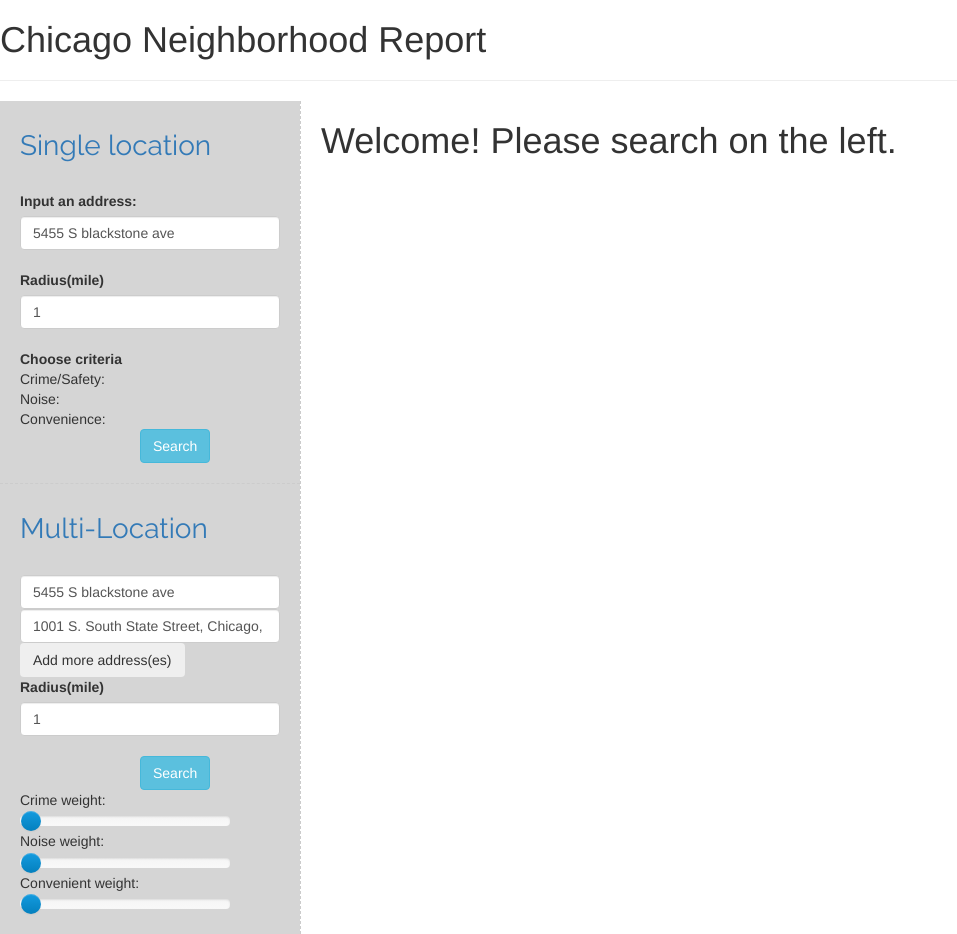
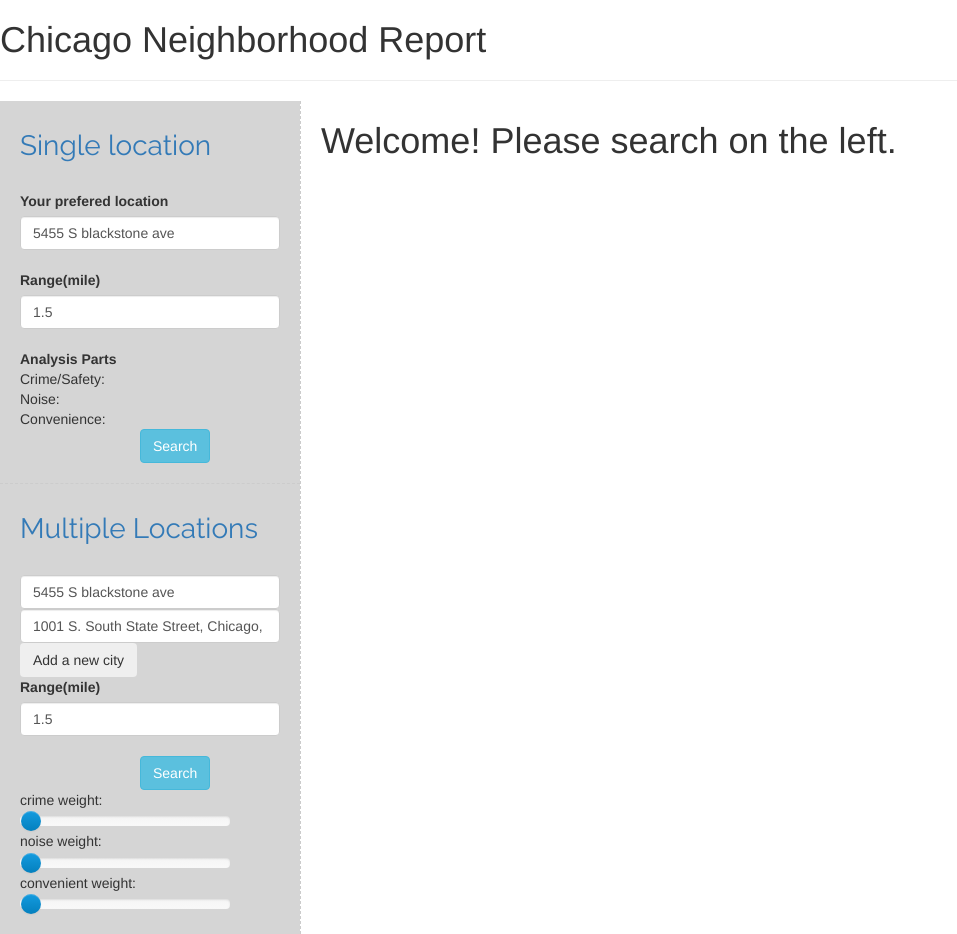
Before and after one commit to EricUC/chicago_neighborhood_report, a Django app: page /city/ in a window 1280 px wide. Shown: the whole page, without its empty margins (0-957 px from the left). Run offline with Django 3.2, Linux system fonts and the light colour scheme; style sheets or scripts are compiled from the project's sources; parts of the project's set-up code (start-up, migrations or seed data) failed here and were passed over; some libraries are stand-ins or nearby versions; some web fonts are replaced.

Commit message:
Recall the old version

```diff
--- a/city/static/city/js/index.js
+++ b/city/static/city/js/index.js
@@ -1,22 +1,3 @@
-// 以下是需要做出的功能改动：
-//  1. 比较模式的总评table:
-//    1.1 需要把四个表头文字改成：address, safety, noise level, convenience,
-//        并且去掉“／”和权重数字 ok
-//    1.2 更改各项分值的计算方法为百分制：
-//      1.2.1 safety: 以 crime city total average 为中间值，0犯罪为100分，
-//            city total average的两倍为一百分，由此计算area total的得分。 ok, 2倍的时候应该为0分吧
-//      1.2.2 noise level: 以100分为100分， 50分为零分，由此计算noise core的得分。 ok
-//      1.2.3 convenience: 不太清楚这个怎么算的，但是最大值为100分，最大值的 2/3 为50分，
-//                         最大值的1/3或以下为零分。
-//    1.3 在文本"Summary of the several locations of around 1 miles"的位置(表格上方)，
-//        写一个自动生成文本的总结句, 在以下文本中嵌入总分最高的地址。
-//        “all criteria considered, (哪个地址) has the best overall neighborhood.” ok
-//  2. Crime graph
-//    2.1 去掉分项条形图内部的间隙（即不同颜色、紧挨着的条形之间的间隙） ok
-//    2.2 加上自动生成文本的总结句: "(哪个地址)'s neighborhood is the safest." 以及
-//        "(哪个地址) has the lowest residential crime rate." ok
-//  3. 比较模式需要加上convenience横条形图 ok
-//  4. 其他之前提过的改动。
 var get_data_fake = function(data) {
   return {
     'area total': 2053,
@@ -63,7 +44,7 @@ var get_safety = function(dom) {
       // set the single-summary-crime-rate span value
       doms = $(".single-summary-crime-rate")
       for (var i=0; i< doms.length; i++) {
-        doms[i].innerText = Math.abs(parseInt((response['area total'] - response['city total average']) / response['city total average'] * 100))
+        doms[i].innerText = parseInt((response['area total'] - response['city total average']) / response['city total average'] * 100) + '%'
       }
       // set the single-summary-crime-type
       doms = $(".single-summary-crime-type")
@@ -82,11 +63,10 @@ var get_safety = function(dom) {
       }
 
       // set the single-summary-noise-below
-      // 这改了自动生成文本的条件 80分以上high, 70分以下low, 之间moderate
       doms = $(".single-summary-noise-below")
-      if (response['noise']['score'] > 80) {
+      if (response['noise']['score'] > response['noise']['locale']) {
         innerText = "high"
-      } else if (response['noise']['score'] < 70) {
+      } else if (response['noise']['score'] < response['noise']['locale']) {
         innerText = "low"
       } else {
         innerText = "moderate"
@@ -122,18 +102,16 @@ var get_safety = function(dom) {
       }
 
       // redraw the convenient graph
-      console.log("create the convenient graph")
       var convenientChart = echarts.init(document.getElementById('single-convenient-graph'));
       var convenientData = [
         response['life_result']['restaurant'],
         response['life_result']['shop'],
         response['life_result']['transport'],
       ]
-      console.log(convenientData)
       ConvenientOption = {
         title: {
-            text: 'Nearby Venues',
-            subtext: '(number of nearby places by type)'
+            text: 'The result of googlemap',
+            subtext: 'if the enumber is more than 100, it means 100+'
         },
         tooltip: {
             trigger: 'axis',
@@ -156,7 +134,7 @@ var get_safety = function(dom) {
         },
         yAxis: {
           type: 'category',
-          data: ['Restaurant', 'Shop', 'Transport'],
+          data: ['restaurant', 'shop', 'transport'],
         },
         series: [
           {
--- a/city/templates/city/index.html
+++ b/city/templates/city/index.html
@@ -1,19 +1,3 @@
-<!-- 以下是需要做出的页面改动 -->
-<!-- 1.左侧搜索栏 -->
-<!--  1.1 背景颜色改成浅灰色: #D5D5D5 ok -->
-<!--  1.2 去掉或隐藏choose criteria中的三个yes/no 选项 ok -->
-<!--  1.3 crime weight拖动条不显示数值-- ok >
-<!-- 2. 图表 -->
-<!--  2.1 crime pie把白颜色的部分换成某种红色 ok-->
-<!--  -->
-<!--  2.2 去掉crime graph的间隙 ok-->
-<!--  2.3 所有的单词首字母大写 不确定-->
-<!-- 3. 自动生成语句 -->
-<!--  3.1 single location 总结句: "This area is (safe/not safe), (convenient/inconvenient), with (low/moderate/high) noise level.-->
-<!--    3.1.2 评判convenience算法用类似比较模式中的convenience score来判断 -->
-<!--  3.2 convenience 总结句: "This neighbohood is convenient for : (dining out, and/or shopping, and/or public transit.)" -->
-<!-- 4. 右侧结果栏左侧加一些 margin 这个是padding -->
-<!-- 5. 其他之前提到的改动。 -->
 <!DOCTYPE html>
 <html>
   <head>
@@ -39,29 +23,29 @@
       <div class="control-panel">
         <div class="single-panel">
           <h4 class="title">Single location</h4><br>
-          <label>Input an address:</label><br>
+          <label>Your prefered location</label><br>
           <input class="input form-control" type='text' id="location" value='5455 S blackstone ave'><br>
-          <label>Radius(mile)</label><br>
-          <input class="input form-control" type="text" id="radius" value='1'><br>
-          <strong>Choose criteria</strong><br>
+          <label>Range(mile)</label><br>
+          <input class="input form-control" type="text" id="radius" value='1.5'><br>
+          <strong>Analysis Parts</strong><br>
           Crime/Safety: <br>
           Noise: <br>
           Convenience: <br>
           <button onclick="get_safety(this)" class="btn btn-info" style='margin-left: 120px'>Search</button>
         </div>
         <div class="multiple-panel">
-          <h4 class="title">Multi-Location</h4><br>
+          <h4 class="title">Multiple Locations</h4><br>
           <div id="locations">
             <input type="text" class="location input form-control" value='5455 S blackstone ave'>
             <input type="text" class="location input form-control" value='1001 S. South State Street, Chicago, IL 60615'>
           </div>
-          <button onclick="add_city_input()" class="btn">Add more address(es)</button><br>
-            <label>Radius(mile)</label>
-            <input type="text" class="form-control" id="radius2" value='1'><br>
+          <button onclick="add_city_input()" class="btn">Add a new city</button><br>
+            <label>Range(mile)</label>
+            <input type="text" class="form-control" id="radius2" value='1.5'><br>
           <button onclick="get_rank(this)" class="btn btn-info" style="margin-left: 120px">Search</button><br>
-          Crime weight: <br><input id="crime-weight" type="text" data-slider-max="100" data-slider-step="1" data-slider-tooltip="hide"><br>
-          Noise weight: <br><input id="noise-weight" type="text" data-slider-max="100" data-slider-step="1"><br>
-          Convenient weight: <br><input id="convenient-weight" type="text" data-slider-max="100" data-slider-step="1"><br>
+          crime weight: <br><input id="crime-weight" type="text" data-slider-max="100" data-slider-step="1" data-slider-tooltip="hide"><br>
+          noise weight: <br><input id="noise-weight" type="text" data-slider-max="100" data-slider-step="1"><br>
+          convenient weight: <br><input id="convenient-weight" type="text" data-slider-max="100" data-slider-step="1"><br>
         </div>
       </div>
       <div class="right graph-container">
@@ -74,7 +58,7 @@
           <br>
           <p class="summary">I. Crime</p>
           <p class="summary">This neighborhood's safety is <span class="single-summary-crime-below"></span> Chicago average.</p><br>
-          <p class="summary">Last year, its crime rate is <span class="single-summary-crime-rate"></span> percent <span class="single-summary-crime-below"></span> Chicago average, in terms of number of crime cases by neighborhood area.</p>
+          <p class="summary">Last year, its crime rate is <span class="single-summary-crime-rate"></span> percent above Chicago average, in terms of number of crime cases by neighborhood area.</p>
           <div id="single-graph" style="width: 600px; height: 400px;">
           </div>
           <p class="summary"><span class="transform single-summary-crime-type"></span> is the prevalent crime type in this neighborhood.</p>
@@ -96,8 +80,7 @@
           <p class="summary"><span class="multi-summary-safe-place"></span>'s neighborhood is the safest. <span class="multi-summary-safe-place"></span> has the lowest residential crime rate.</p>
           <div id="multi-graph" style="width: 600px; height: 400px;">
           </div>
-          <!-- 这里需要一个自动生成文本的function, 比较用户所给的地址中，哪个最安静 -->
-          <h4>(哪个地址) has the lowest noise-level.</h4>
+          <h4>The noise Graph</h4>
           <div id="multi-noise-graph" style="width: 600px; height: 400px;">
           </div>
           <h4>The convenient Graph</h4>
```
